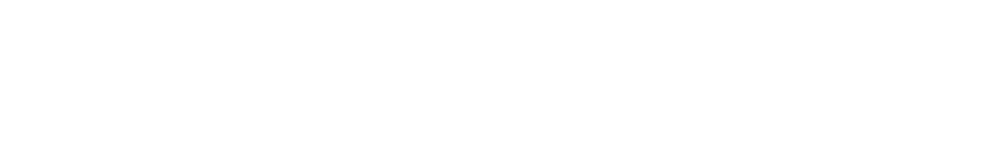
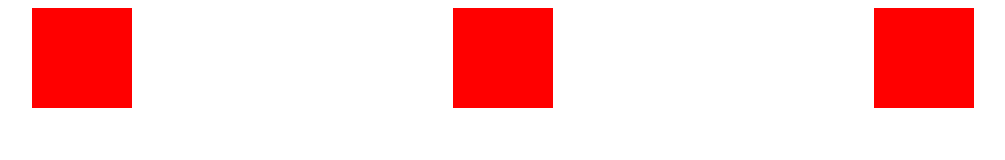
Before and after one commit to Vadimador/TP_FINAL_GIT, a plain HTML site: page index.html in a window 1280 px wide. Shown: the whole page, without its empty margins (137-1142 px from the left). Drawn offline with Linux system fonts and the light colour scheme.

Commit message:
Ajout body version 1 [ref:7]

```diff
--- a/CssIndex.css
+++ b/CssIndex.css
@@ -0,0 +1,10 @@
+.flex {
+    display: flex;
+    justify-content: space-around;
+}
+
+.item {
+    background-color: red;
+    width: 100px;
+    height: 100px;
+}
--- a/index.html
+++ b/index.html
@@ -4,13 +4,16 @@
         <meta charset="utf8"/>
     </head>
     <body>
-
         <header>
 
         </header>
+            <div  class="flex">
+                <div class="item"></div>
+                <div class="item"></div>
+                <div class="item"></div>
+            </div>
         <footer>
 
         </footer>
     </body>
-
 </html>
```
